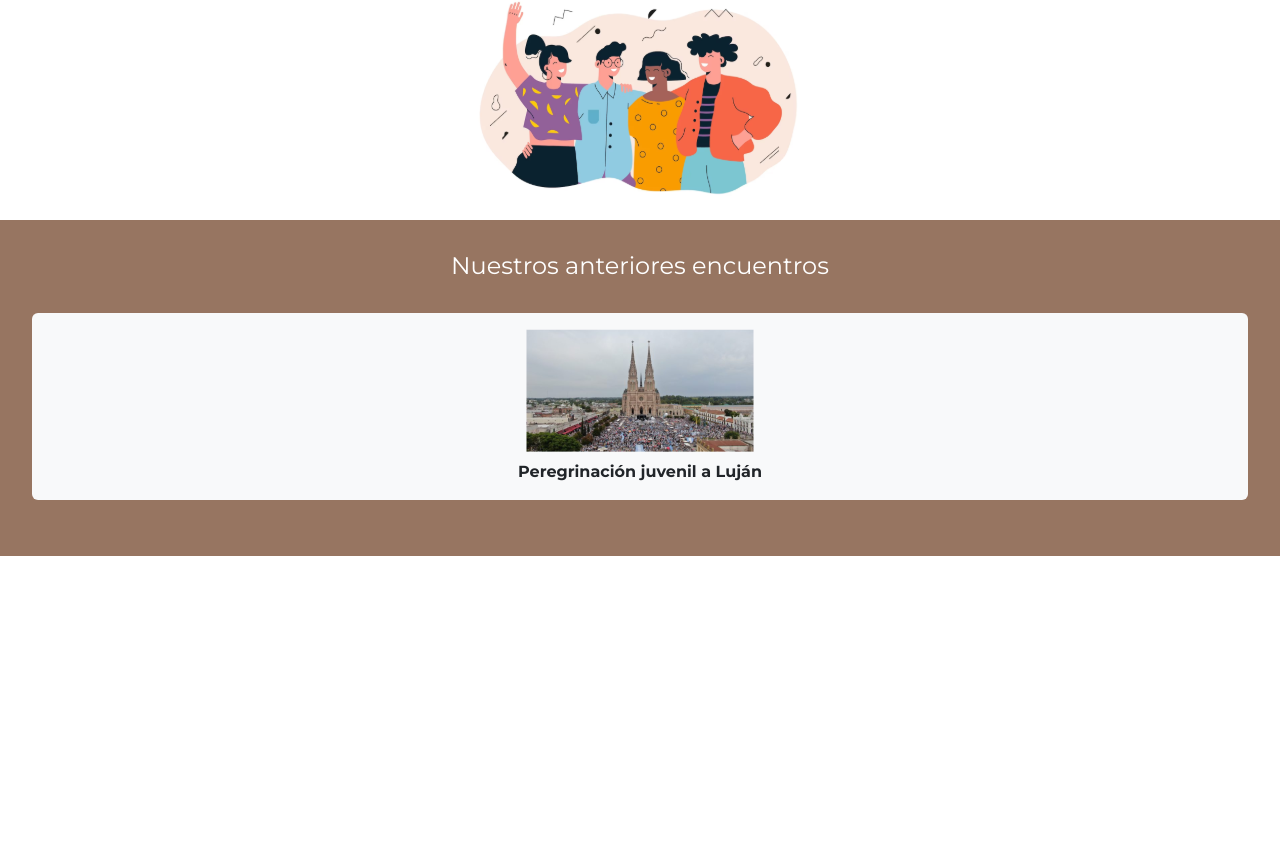
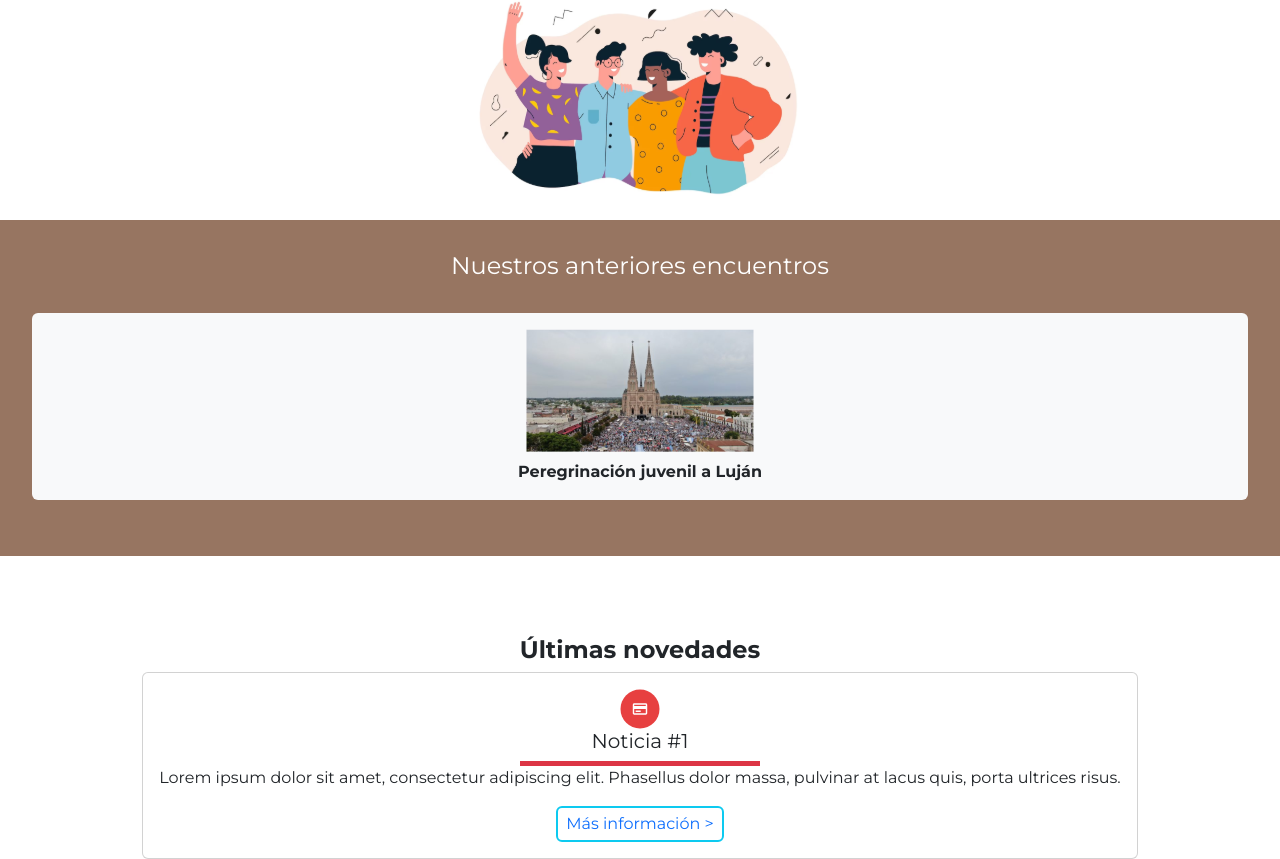
Before and after one commit to MRAMINIKO/SGS-frontend, a Next.js app: page / in a window 1280 px wide. Shown: the part 252-1111 px from the top of the page. Before the commit the page ends 808 px from the top, so only its background shows below. Built offline with nearby package versions, Linux system fonts and the light colour scheme.

Commit message:
refactor changes

```diff
--- a/src/components/MainPage/MainPage.jsx
+++ b/src/components/MainPage/MainPage.jsx
@@ -3,6 +3,7 @@ import React from "react";
 import ilustration from "@public/img/portada.svg";
 import { CustomCarousel } from "../CustomCarousel/CustomCarousel";
 import styles from "./main.module.css";
+import { News } from "../News/News";
 
 export const MainPage = () => {
   return (
@@ -23,6 +24,10 @@ export const MainPage = () => {
         <CustomCarousel />
         {/* <ImageContainer src={image1} title="Peregrinación juvenil a Luján" /> */}
       </div>
+			<section className="d-flex flex-column align-items-center container">
+				<h4 className="fw-bold">Últimas novedades</h4>
+				<News/>
+			</section>
     </main>
   );
 };
--- a/src/components/MainPage/main.module.css
+++ b/src/components/MainPage/main.module.css
@@ -4,4 +4,5 @@
     width: 100%;
     padding: 2rem;
     background-color: #977561;
+    margin-bottom: 5rem;
 }
--- /dev/null
+++ b/src/components/News/News.jsx
@@ -0,0 +1,27 @@
+"use client";
+import Image from "next/image";
+import React from "react";
+import { Card } from "react-bootstrap";
+import newImage from "@public/asset/news.svg";
+
+export const News = () => {
+  return (
+    <Card>
+      <Card.Body className="d-flex flex-column align-items-center justify-content-between">
+        <Image src={newImage} />
+        <Card.Title>Noticia #1</Card.Title>
+        <div className="w-25 bg-danger" style={{ height: "0.3rem" }}></div>
+        <Card.Text className="text-center">
+          Lorem ipsum dolor sit amet, consectetur adipiscing elit. Phasellus
+          dolor massa, pulvinar at lacus quis, porta ultrices risus.
+        </Card.Text>
+        <Card.Link
+          className="border border-info border-2 rounded text-decoration-none px-2 py-1"
+          href="#"
+        >
+          Más información &gt;
+        </Card.Link>
+      </Card.Body>
+    </Card>
+  );
+};
--- /dev/null
+++ b/src/components/News/news.module.css
@@ -0,0 +1,3 @@
+.carta {
+    background-color: aqua;
+}
```
Also changed, not shown: public/asset/news.svg (added).
